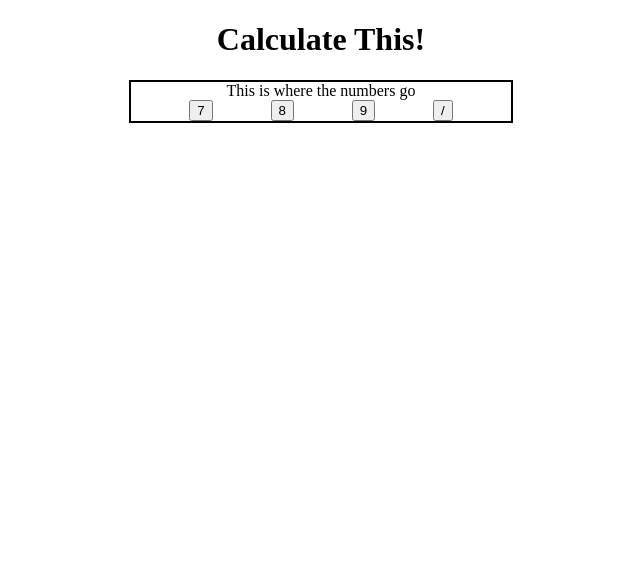
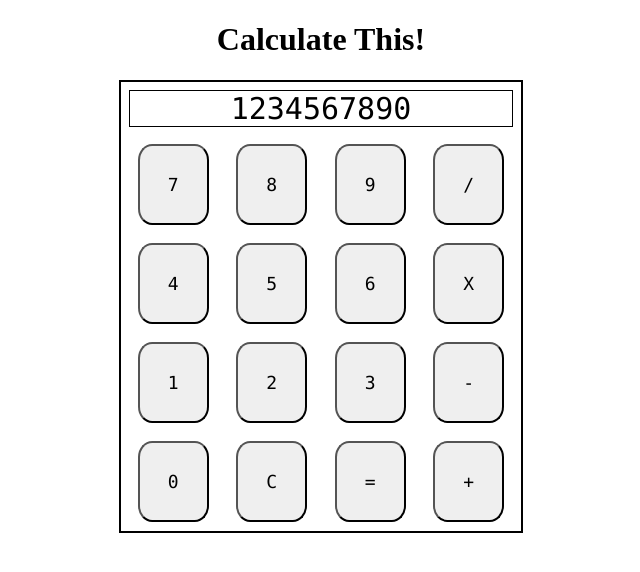
Before and after one commit to mmayes098/calculator, a plain HTML site: page index.html in a window 1280 px wide. Shown: the whole page, without its empty margins (319-959 px from the left). Drawn offline with Linux system fonts and the light colour scheme.

Commit message:
Finished styling webpage

```diff
--- a/index.html
+++ b/index.html
@@ -6,11 +6,33 @@
     <body>
         <h1 style="text-align: center;">Calculate This!</h1>
         <div class="container">
-            <div id="output">This is where the numbers go</div>
-            <button class="input" id="7" type="button">7</button>
-            <button class="input" id="8" type="button">8</button>
-            <button class="input" id="9" type="button">9</button>
-            <button class="input" id="divide" type="button">/</button>
+            <div class="row">
+                <div id="output">1234567890</div>
+            </div>
+            <div class="row">
+                <button class="input" id="7" type="button">7</button>
+                <button class="input" id="8" type="button">8</button>
+                <button class="input" id="9" type="button">9</button>
+                <button class="input" id="divide" type="button">/</button>
+            </div>
+            <div class="row">
+                <button class="input" id="4" type="button">4</button>
+                <button class="input" id="5" type="button">5</button>
+                <button class="input" id="6" type="button">6</button>
+                <button class="input" id="X" type="button">X</button>
+            </div>
+            <div class="row">
+                <button class="input" id="1" type="button">1</button>
+                <button class="input" id="2" type="button">2</button>
+                <button class="input" id="3" type="button">3</button>
+                <button class="input" id="-" type="button">-</button>
+            </div>
+            <div class="row">
+                <button class="input" id="0" type="button">0</button>
+                <button class="input" id="C" type="button">C</button>
+                <button class="input" id="=" type="button">=</button>
+                <button class="input" id="+" type="button">+</button>
+            </div>
         </div>
         <script type="text/javascript" src="javascript.js"></script>
     </body>
--- a/style.css
+++ b/style.css
@@ -1,11 +1,11 @@
 .container {
     display: flex;
     flex-flow: row wrap;
-    justify-content: space-evenly;
+    justify-content: center;
     align-items: center;
-    align-content: space-evenly;
+    align-content: center;
     text-align: center;
-    width: 30%;
+    width: 35%;
     max-width: 400px;
     /* min-width: 250px; */
     height: 75%;
@@ -13,8 +13,25 @@
     /* min-height: 400px; */
     border: 2px solid black;
     margin: auto;
+    font-family: 'OCR-A', 'Fixedsys', 'Consolas', monospace, sans-serif;
+}
+
+.input {
+    border-radius: 20%;
+    padding: 7%;
+    margin: 0.5em;
+    font-size: 18px;
+    font-family: 'OCR-A', 'Fixedsys', 'Consolas', monospace, sans-serif;
+}
+
+.row {
+    flex-basis: 100%;
 }
 
 #output {
     flex-basis: 100%;
+    font-size: 30px;
+    border: 1px solid black;
+    margin: 2%;
+    height: auto;
 }
```
